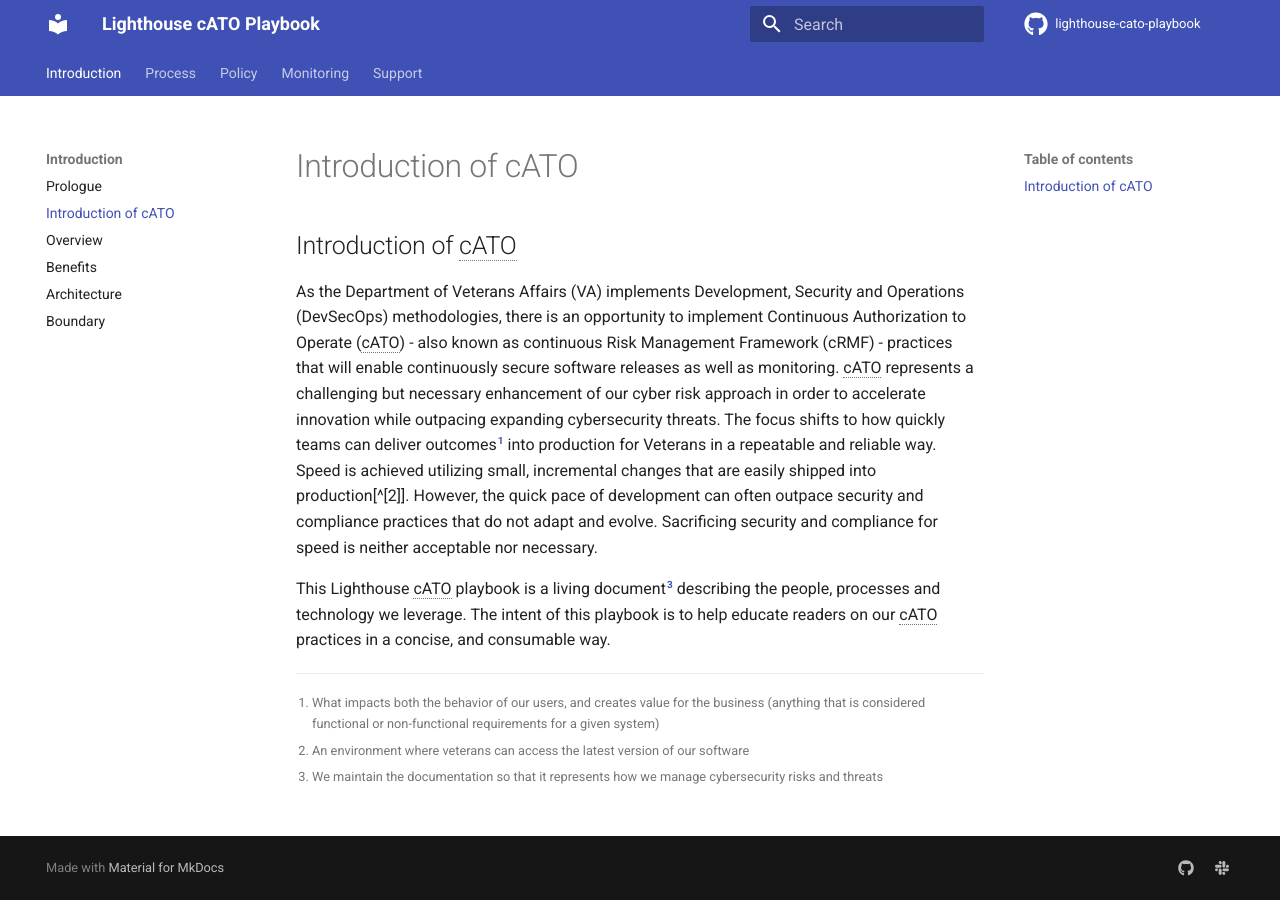
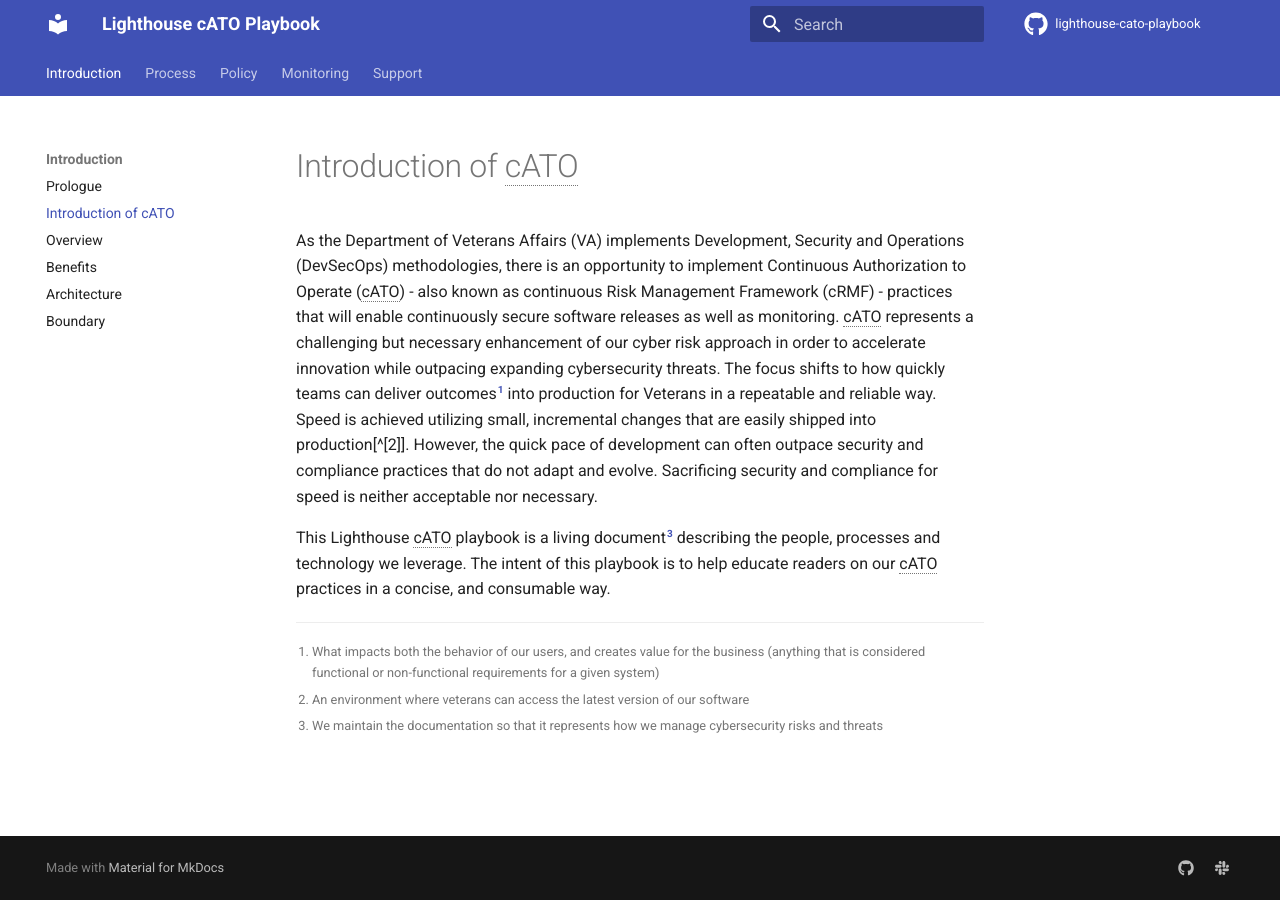
Before and after one commit to rise8-us/cato-playbook, an MkDocs documentation site: the page built from docs/cato.md, in a window 1280 px wide. Built offline with MkDocs 1.6.1 and Material for MkDocs 9.7.7, drawn with Linux system fonts in a browser that asks for light colours; comment, search, counter and statistics services are not loaded.

Commit message:
Update cato.md

```diff
--- a/docs/cato.md
+++ b/docs/cato.md
@@ -1,4 +1,4 @@
-## Introduction of cATO
+# Introduction of cATO
 
 As the Department of Veterans Affairs (VA) implements Development, Security and Operations (DevSecOps) methodologies, there is an opportunity to implement Continuous Authorization to Operate (cATO) - also known as continuous Risk Management Framework (cRMF) - practices that will enable continuously secure software releases as well as monitoring. cATO represents a challenging but necessary enhancement of our cyber risk approach in order to accelerate innovation while outpacing expanding cybersecurity threats. The focus shifts to how quickly teams can deliver outcomes[^1] into production for Veterans in a repeatable and reliable way. Speed is achieved utilizing small, incremental changes that are easily shipped into production[^[2]]. However, the quick pace of development can often outpace security and compliance practices that do not adapt and evolve. Sacrificing security and compliance for speed is neither acceptable nor necessary.
 
```
